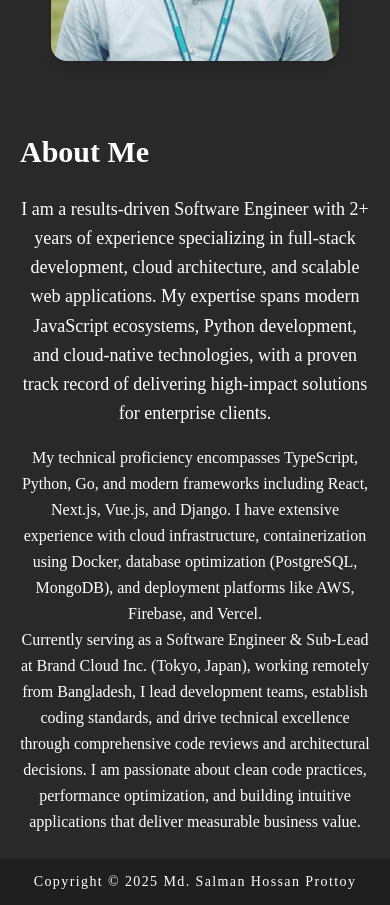
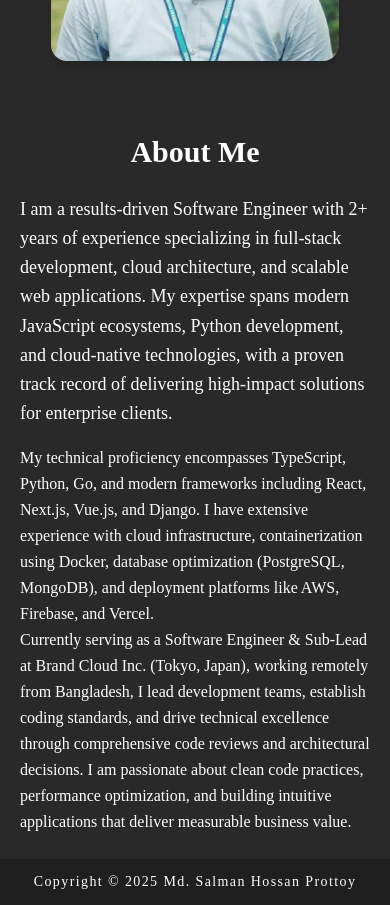
Before and after one commit to salmanprottoy/next-portfolio, a Next.js app: page / in a window 390 px wide. Shown: the part 4080-4985 px from the top of the page. Built offline with nearby package versions, Linux system fonts and the light colour scheme.

Commit message:
# Fix - alignment fix

```diff
--- a/app/page.tsx
+++ b/app/page.tsx
@@ -358,12 +358,12 @@ export default function Home() {
               />
             </div>
             {/* About Text */}
-            <div className="flex-1 text-center md:text-left">
+            <div className="flex-1 md:text-left">
               <Text
                 variant="heading-lg"
                 weight="bold"
                 color="light"
-                className="mb-6"
+                className="text-center mb-6"
               >
                 About Me
               </Text>
```
